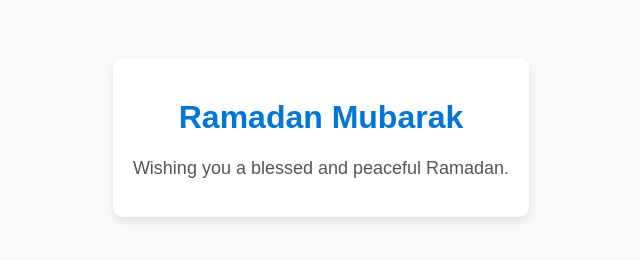
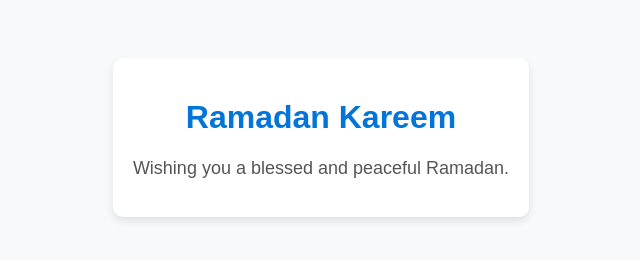
Before and after one commit to zuhairattya/textCP, a plain HTML site: page index.html in a window 1280 px wide. Shown: the whole page, without its empty margins (319-959 px from the left). Drawn offline with Linux system fonts and the light colour scheme.

Commit message:
Initial commit

```diff
--- a/index.html
+++ b/index.html
@@ -3,12 +3,12 @@
 <head>
     <meta charset="UTF-8">
     <meta name="viewport" content="width=device-width, initial-scale=1.0">
-    <title>Ramadan Mubarak</title>
+    <title>Ramadan Kareem</title>
     <link rel="stylesheet" href="styles.css">
 </head>
 <body>
     <div class="container">
-        <h1>Ramadan Mubarak</h1>
+        <h1>Ramadan Kareem</h1>
         <p>Wishing you a blessed and peaceful Ramadan.</p>
     </div>
 </body>
```
